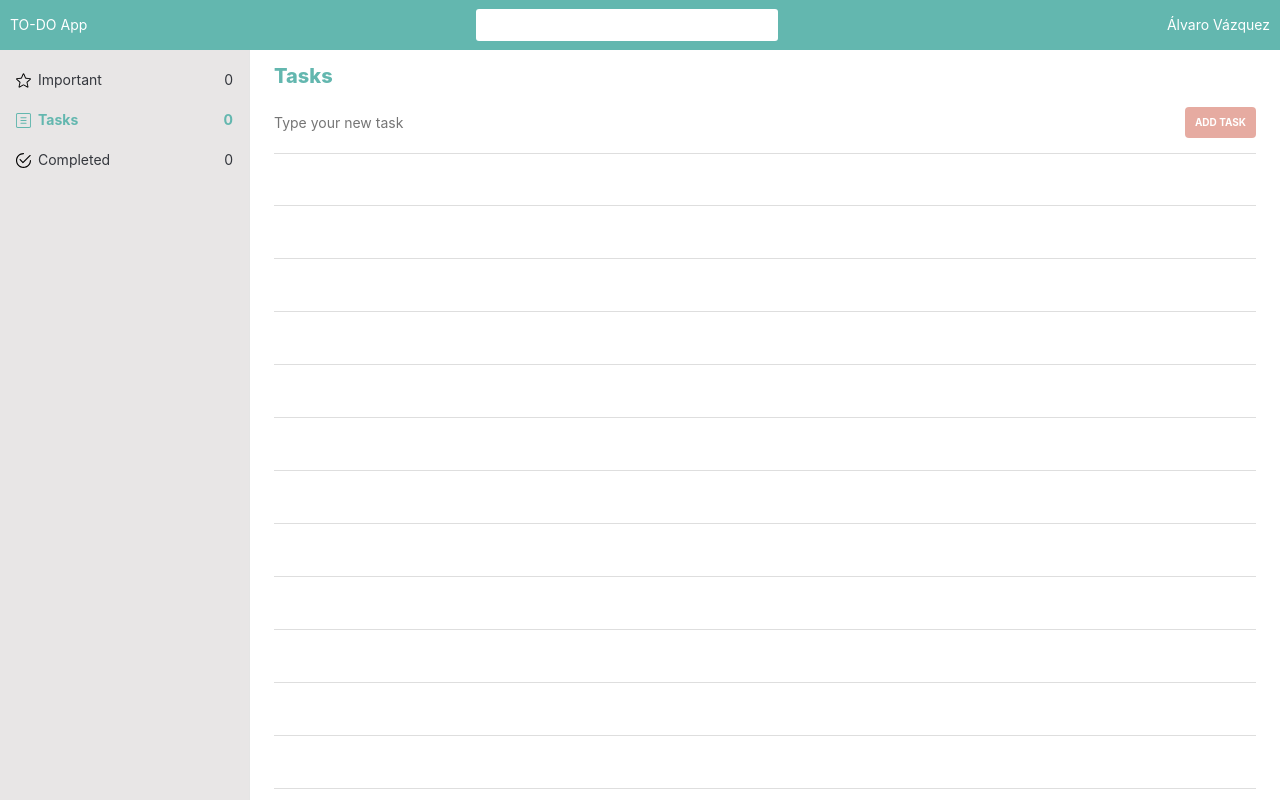
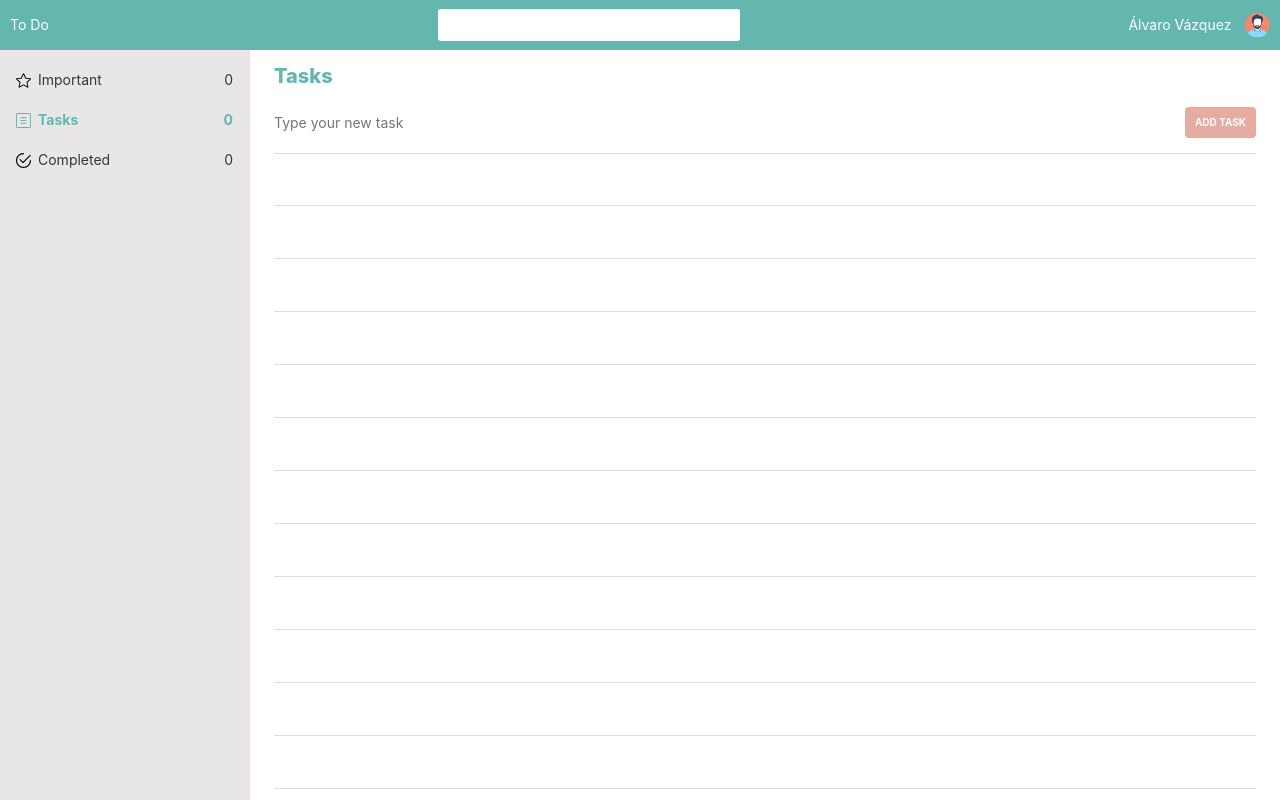
Before and after one commit to avg0043/todo-styled-app, a React (Create React App) app: page / in a window 1280 px wide. Built offline with nearby package versions, Linux system fonts and the light colour scheme.

Commit message:
Add user avatar to the header

```diff
--- a/src/index.css
+++ b/src/index.css
@@ -14,8 +14,3 @@ body {
   font-size: 14px;
   color: #34373d;
 }
-
-code {
-  font-family: source-code-pro, Menlo, Monaco, Consolas, 'Courier New',
-    monospace;
-}
--- a/src/ui/header/Header.jsx
+++ b/src/ui/header/Header.jsx
@@ -1,15 +1,24 @@
 import React from 'react'
 import PropTypes from 'prop-types'
-import { MainWrapper, SearcherWrapper } from './HeaderStyles'
+import {
+  MainWrapper,
+  SearcherWrapper,
+  UserInfoWrapper,
+  UserTitle,
+  UserIconStyled,
+} from './HeaderStyles'
 
 const Header = ({ searcherValue, onSearcherChange }) => {
   return (
     <MainWrapper>
-      <p>TO-DO App</p>
+      <p>To Do</p>
       <SearcherWrapper>
         <input type="text" value={searcherValue} onChange={onSearcherChange} />
       </SearcherWrapper>
-      <p>Álvaro Vázquez</p>
+      <UserInfoWrapper>
+        <UserTitle>Álvaro Vázquez</UserTitle>
+        <UserIconStyled />
+      </UserInfoWrapper>
     </MainWrapper>
   )
 }
--- a/src/ui/header/HeaderStyles.js
+++ b/src/ui/header/HeaderStyles.js
@@ -1,4 +1,5 @@
 import styled from 'styled-components'
+import { ReactComponent as UserIcon } from '../../assets/icons/user.svg'
 
 export const MainWrapper = styled.header`
   grid-area: header;
@@ -17,3 +18,21 @@ export const SearcherWrapper = styled.div`
   background: white;
   border-radius: 0.1875rem;
 `
+export const UserInfoWrapper = styled.div`
+  display: flex;
+  align-items: center;
+`
+
+export const UserTitle = styled.p`
+  display: none;
+
+  @media (min-width: 768px) {
+    display: block;
+    margin-right: 0.875rem;
+  }
+`
+
+export const UserIconStyled = styled(UserIcon)`
+  width: 1.5375rem;
+  height: 1.5375rem;
+`
```
Also changed, not shown: src/assets/icons/user.svg (added).
